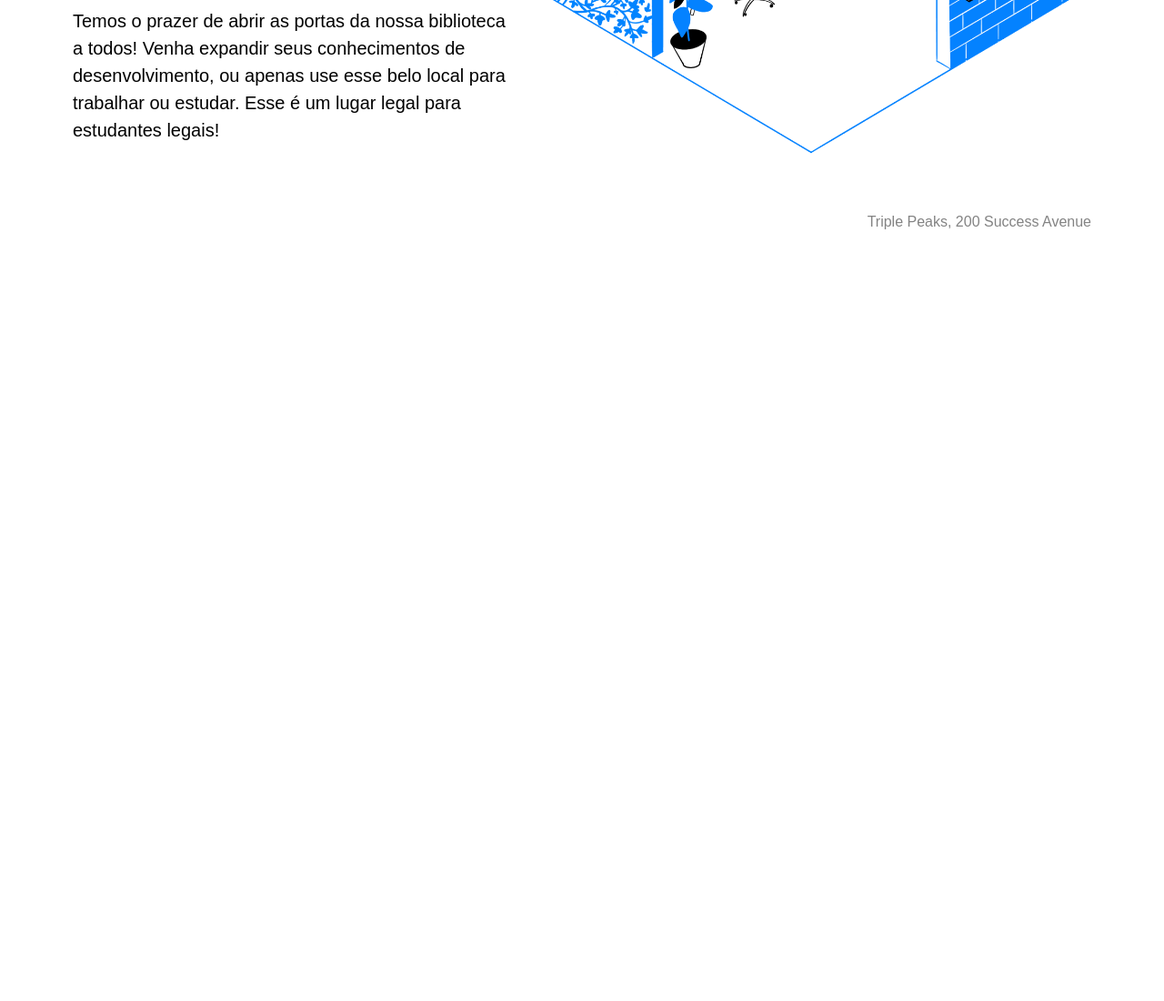
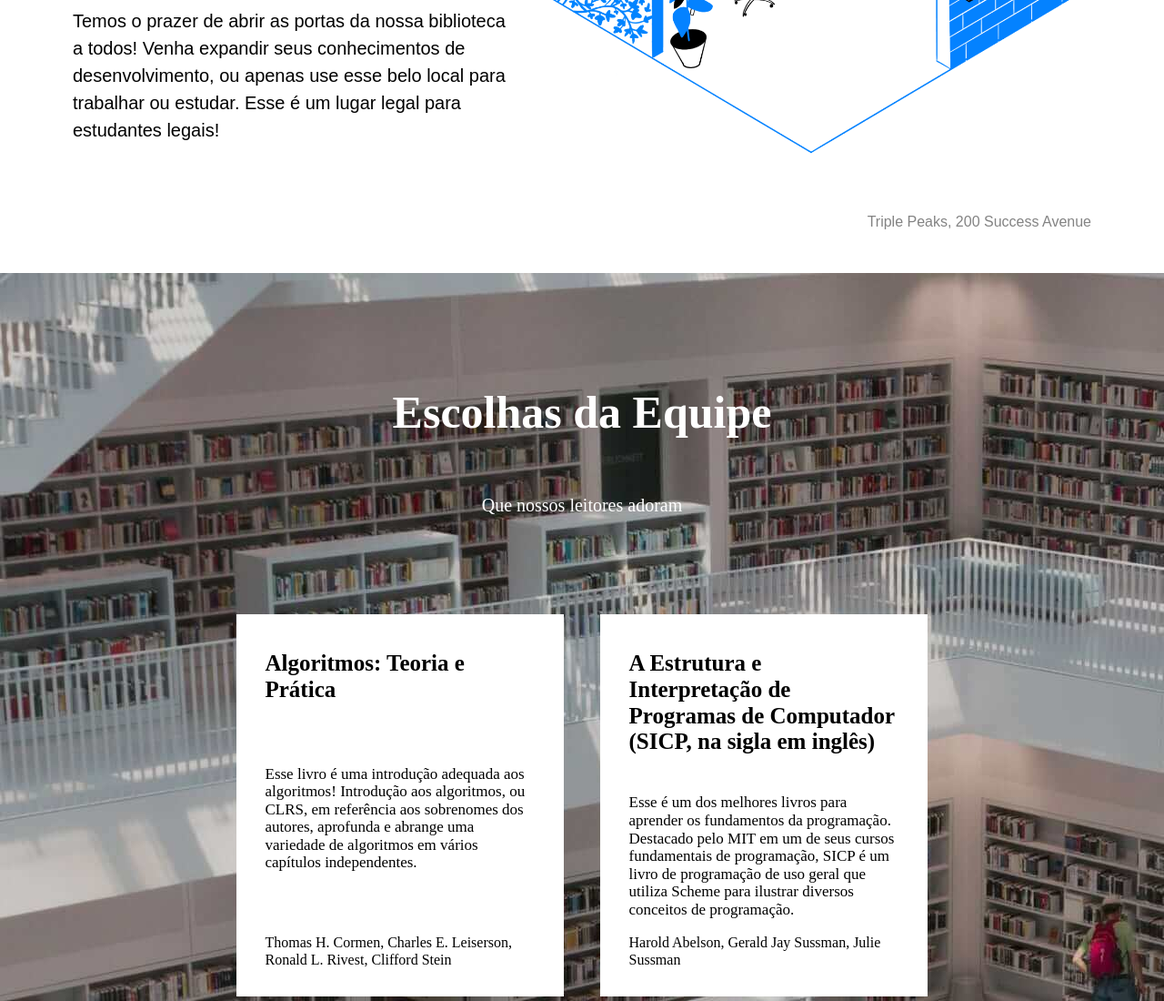
Before and after one commit to bielaraujo476/web_project_library_pt_v4, a plain HTML site: page index.html in a window 1280 px wide. Shown: the part 500-1600 px from the top of the page at 91% size. Before the commit the page ends 800 px from the top, so only its background shows below. Drawn offline with Linux system fonts and the light colour scheme.

Commit message:
Modificações da parte 2

```diff
--- a/index.html
+++ b/index.html
@@ -21,7 +21,7 @@
           <!-- Colocar links de navegação em uma lista é supostamente a melhor prática para escrever o código semântico, pois permite que os leitores de tela façam uma pausa entre cada link em vez de ler todos os links como uma frase. -->
           <ul class="nav__links">
             <li>
-              <a class="nav__link">Escolhas da Equipe</a>
+              <a class="nav__link" href="#staff__title">Escolhas da Equipe</a>
             </li>
             <li>
               <a class="nav__link">Eventos</a>
@@ -57,22 +57,18 @@
     </header>
 
     <div class="content">
-      <div class="staff">
-        <!-- --------------------------------------------------------------- -->
-        <!--        Não remova o comentário até a etapa final do projeto            -->
-        <!-- --------------------------------------------------------------- -->
-        <!--<h2 class="staff__title">Escolhas da Equipe</h2>
+      <section class="staff">
+        <h2 class="staff__title" id="staff__title">Escolhas da Equipe</h2>
         <p class="staff__subtitle">Que nossos leitores adoram</p>
-        <ul>
+        <ul class="staff__cards">
           <li class="card">
             <div class="card__content">
               <h3 class="card__title">Algoritmos: Teoria e Prática</h3>
               <p class="card__text">
-                Esse livro é uma introdução
-                adequada aos algoritmos! Introdução aos algoritmos, ou CLRS,
-                em referência aos sobrenomes dos autores, aprofunda e
-                abrange uma variedade de algoritmos em vários
-                capítulos independentes.
+                Esse livro é uma introdução adequada aos algoritmos! Introdução
+                aos algoritmos, ou CLRS, em referência aos sobrenomes dos
+                autores, aprofunda e abrange uma variedade de algoritmos em
+                vários capítulos independentes.
               </p>
               <p class="card__footer">
                 Thomas H. Cormen, Charles E. Leiserson, Ronald L. Rivest,
@@ -84,13 +80,15 @@
           <li class="card">
             <div class="card__content">
               <h3 class="card__title">
-                A Estrutura e Interpretação de Programas de Computador (SICP, na sigla em inglês)
+                A Estrutura e Interpretação de Programas de Computador (SICP, na
+                sigla em inglês)
               </h3>
               <p class="card__text">
                 Esse é um dos melhores livros para aprender os fundamentos da
-                programação. Destacado pelo MIT em um de seus cursos fundamentais de
-                programação, SICP é um livro de programação de uso geral
-                que utiliza Scheme para ilustrar diversos conceitos de programação.
+                programação. Destacado pelo MIT em um de seus cursos
+                fundamentais de programação, SICP é um livro de programação de
+                uso geral que utiliza Scheme para ilustrar diversos conceitos de
+                programação.
               </p>
               <p class="card__footer">
                 Harold Abelson, Gerald Jay Sussman, Julie Sussman
@@ -101,14 +99,16 @@
           <li class="card">
             <div class="card__content">
               <h3 class="card__title">
-                O Codificador Limpo: Um Código de Conduta para Programadores Profissionais
+                O Codificador Limpo: Um Código de Conduta para Programadores
+                Profissionais
               </h3>
               <p class="card__text">
-                Compilado pelo experiente desenvolvedor de software e autor Robert C.
-                Martin (também conhecido como Tio Bob), esse livro aborda as
-                técnicas e ferramentas da verdadeira capacidade do software. Explica
-                como escrever um código limpo e demonstrar como cultivar a
-                atitude de um programador competente e profissional.
+                Compilado pelo experiente desenvolvedor de software e autor
+                Robert C. Martin (também conhecido como Tio Bob), esse livro
+                aborda as técnicas e ferramentas da verdadeira capacidade do
+                software. Explica como escrever um código limpo e demonstrar
+                como cultivar a atitude de um programador competente e
+                profissional.
               </p>
               <p class="card__footer">Steve McConnell</p>
             </div>
@@ -120,17 +120,17 @@
                 Code Complete: Um Manual Prático de Construção de Software
               </h3>
               <p class="card__text">
-                Quer saber como escrever um código robusto, independentemente
-                da arquitetura por trás da linguagem de programação escolhida? Em seguida,
-                considere a leitura do livro: Code Complete: Um Manual Prático de Construção de Software.
-                Construção. Ele aborda de forma abrangente tudo relacionado à
-                boa estrutura de código.
+                Quer saber como escrever um código robusto, independentemente da
+                arquitetura por trás da linguagem de programação escolhida? Em
+                seguida, considere a leitura do livro: Code Complete: Um Manual
+                Prático de Construção de Software. Construção. Ele aborda de
+                forma abrangente tudo relacionado à boa estrutura de código.
               </p>
               <p class="card__footer">Steve McConnell</p>
             </div>
           </li>
-        </ul>-->
-      </div>
+        </ul>
+      </section>
     </div>
   </body>
 </html>
--- a/styles/style.css
+++ b/styles/style.css
@@ -1,6 +1,7 @@
 body {
   display: flex;
   justify-content: center;
+  flex-direction: column;
 }
 .page {
   display: flex;
@@ -95,3 +96,63 @@ body {
   color: #838383;
   padding-top: 5%;
 }
+
+.staff {
+  display: flex;
+  justify-content: center;
+  align-items: center;
+  background-image: url("/images/staff_picks_background.jpg");
+  flex-direction: column;
+}
+
+.staff__cards {
+  display: flex;
+  max-width: 760px;
+  margin: 40px;
+  gap: 40px;
+  justify-content: center;
+  flex-wrap: wrap;
+  padding: 0;
+}
+.staff__title {
+  color: white;
+  max-width: 80%;
+  font-size: 50px;
+  margin-top: 125px;
+}
+
+.staff__subtitle {
+  color: white;
+  font-size: 20px;
+  margin-bottom: 68px;
+}
+
+.card {
+  display: flex;
+  justify-content: center;
+  width: 360px;
+  height: 420px;
+  list-style-type: none;
+  background-color: white;
+}
+.card__content {
+  display: flex;
+  flex-wrap: wrap;
+  justify-content: center;
+  align-items: stretch;
+  margin: 15px;
+}
+
+.card__title {
+  font-size: 25px;
+  width: 90%;
+}
+.card__text {
+  font-size: 17px;
+  width: 90%;
+}
+
+.card__footer {
+  margin-top: auto;
+  width: 90%;
+}
```
Also changed, not shown: 1 other file.
